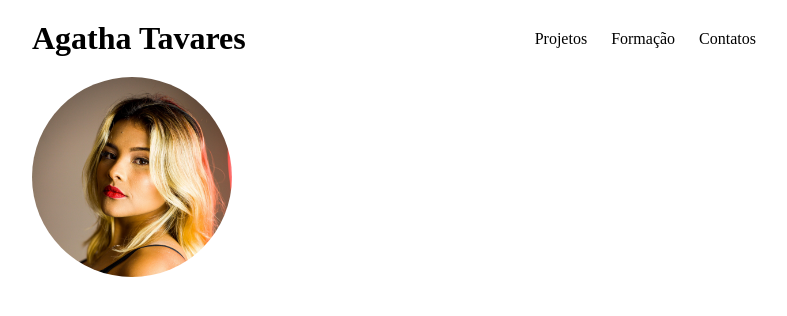
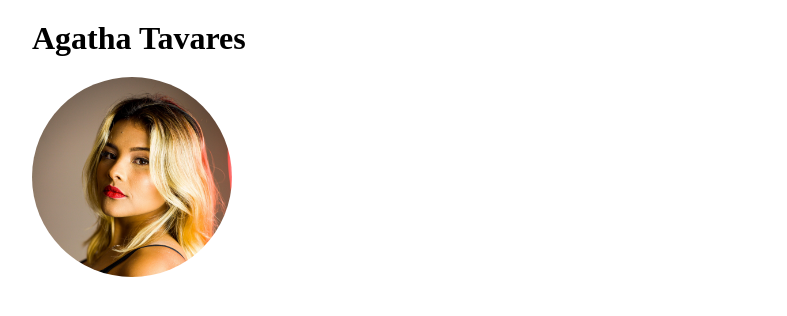
Before and after one commit to allmuniz/AgathaTavares, a plain HTML site: page index.html in a window 1280 px wide. Shown: the whole page, without its empty margins (256-1043 px from the left). Drawn offline with Linux system fonts and the light colour scheme.

Commit message:
Update index.html

```diff
--- a/index.html
+++ b/index.html
@@ -9,11 +9,6 @@
 <body>
     <header>
         <h1>Agatha Tavares</h1>
-        <nav>
-            <a href="#">Projetos</a>
-            <a href="#">Formação</a>
-            <a href="#">Contatos</a>
-        </nav>
     </header>
     <section>
         <div class="aboltMe">
```
